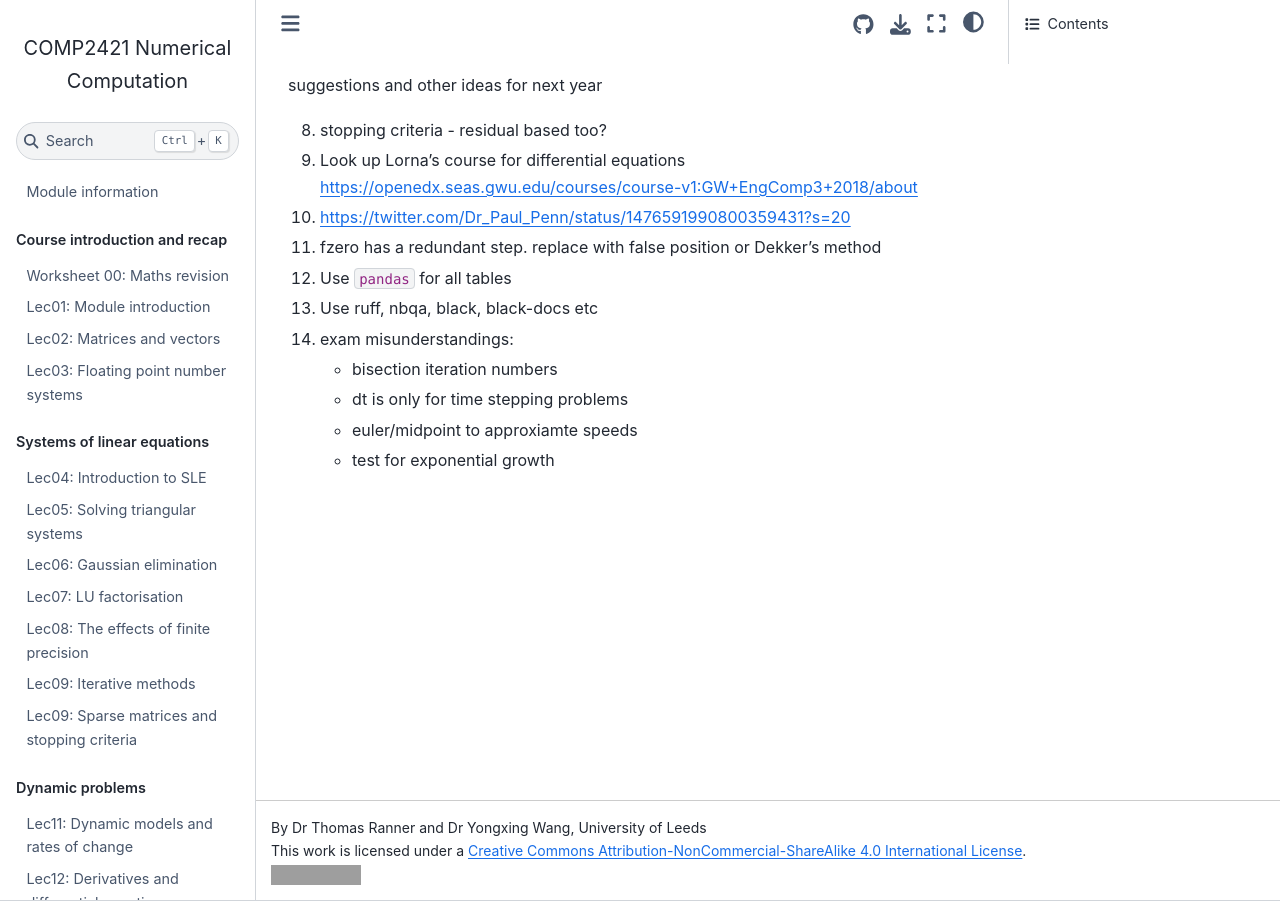
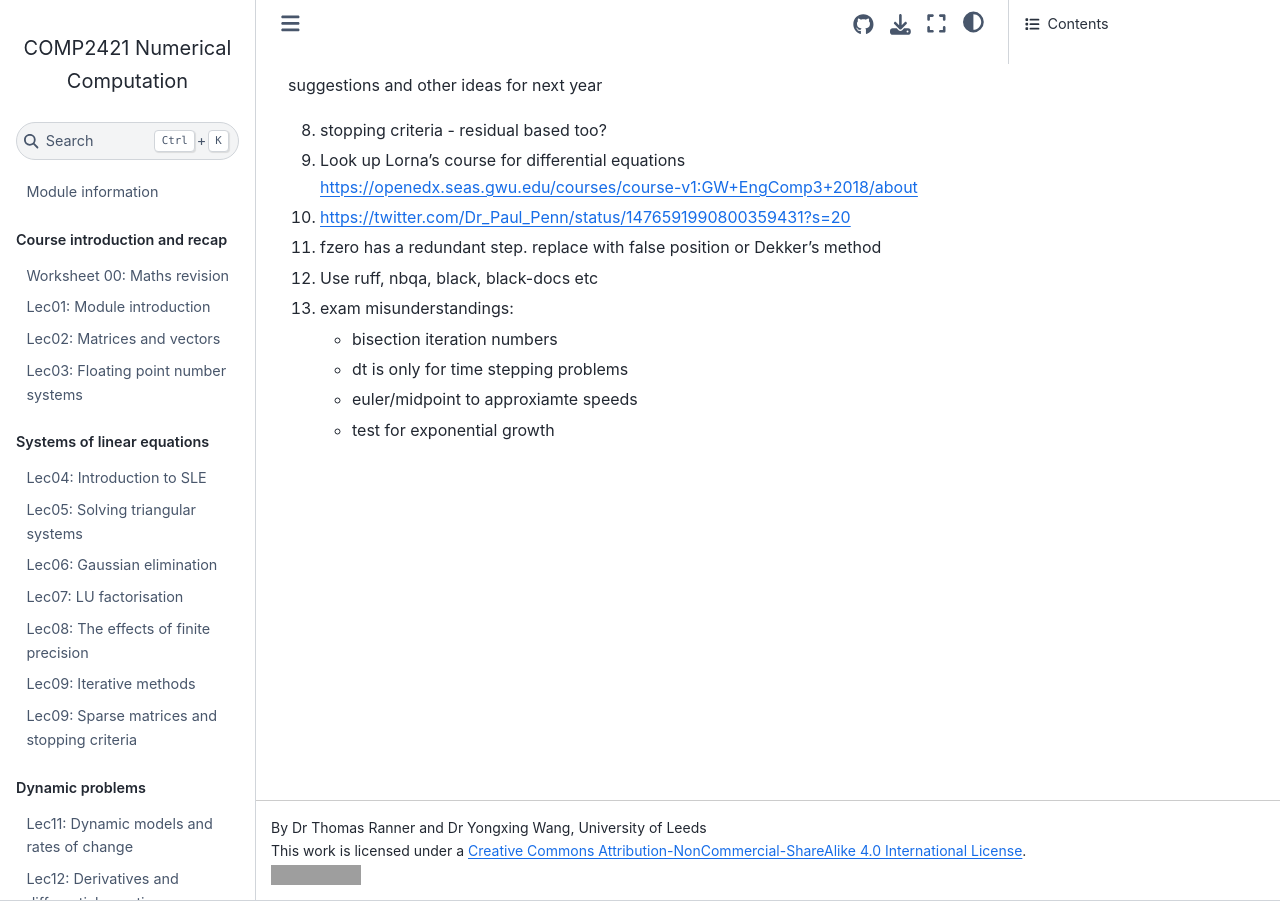
Before and after one commit to uol-soc-teachingrepos/COMP2421-Numerical-Computation, a Jupyter Book: the page built from TODO.md, in a window 1280 px wide. Built offline with Jupyter Book 1.0.4 settings and Sphinx 7.4.7 and the Sphinx Book theme 1.1.4, drawn with Linux system fonts in a browser that asks for light colours; pages that are not in the unit, such as notebooks, are missing from menus; grey boxes are pictures that could not be loaded.

Commit message:
update todos

```diff
--- a/TODO.md
+++ b/TODO.md
@@ -4,7 +4,6 @@ suggestions and other ideas for next year
 14. Look up Lorna's course for differential equations https://openedx.seas.gwu.edu/courses/course-v1:GW+EngComp3+2018/about
 15. https://twitter.com/Dr_Paul_Penn/status/1476591990800359431?s=20
 19. fzero has a redundant step. replace with false position or Dekker's method
-21. Use `pandas` for all tables
 22. Use ruff, nbqa, black, black-docs etc
 23. exam misunderstandings:
     - bisection iteration numbers
```
